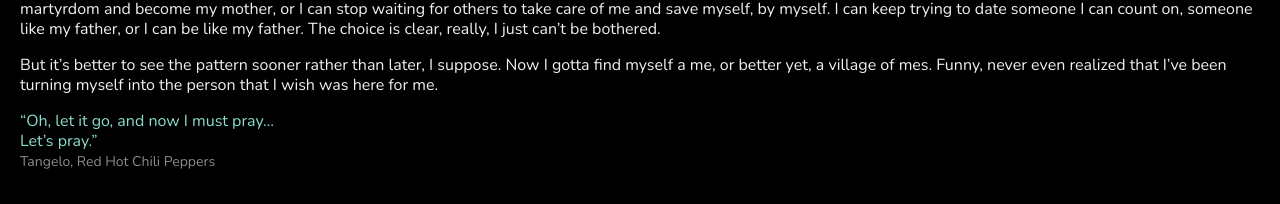
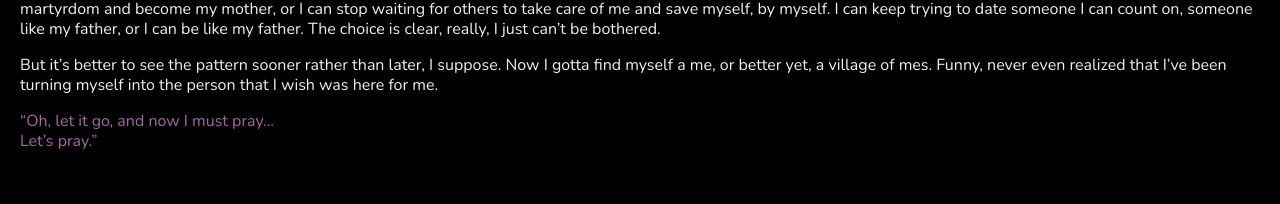
Before and after one commit to olivecarambola/logbook, a Jekyll site: the page built from _posts/2022-06-01-water.md, in a window 1280 px wide. Shown: the part 1983-2187 px from the top of the page. Built offline with Jekyll 4.4.1, drawn with Linux system fonts in a browser that asks for light colours; some web fonts are replaced.

Commit message:
Update 2022-06-01-water.md

```diff
--- a/_posts/2022-06-01-water.md
+++ b/_posts/2022-06-01-water.md
@@ -52,6 +52,5 @@
 
 But it's better to see the pattern sooner rather than later, I suppose. Now I gotta find myself a me, or better yet, a village of mes. Funny, never even realized that I've been turning myself into the person that I wish was here for me.
 
-<span class="text-body-quote">"Oh, let it go, and now I must pray…
+<span class="annotated" data-note="''Tangelo'' by Red Hot Chili Peppers, Unlimited Love (2022).">"Oh, let it go, and now I must pray…
 Let's pray."</span>
-<span class="text-body-credit">Tangelo, Red Hot Chili Peppers</span>
```
